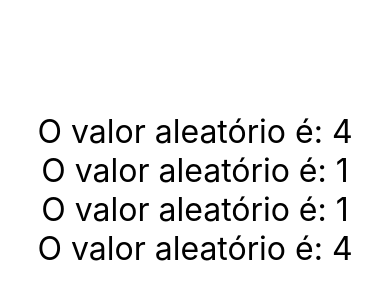
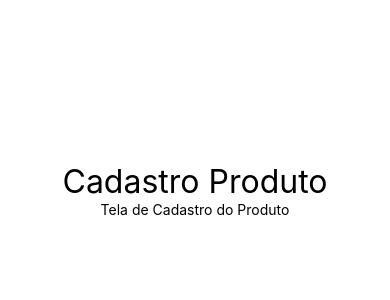
Before and after one commit to pauloteixeira01/Studies_in_React-native, a React Native app in the folder exercicios/: screen / in a window 390 px wide. Shown: the part 232-532 px from the top of the page. Built offline with nearby package versions, Linux system fonts and the light colour scheme.

Commit message:
Fragments, quando eu quiser setar propriedade pra um componente

```diff
--- a/exercicios/src/App.js
+++ b/exercicios/src/App.js
@@ -1,20 +1,21 @@
 import React from 'react';
 import { View, StyleSheet } from 'react-native';
-import Aleatorio from './components/Aleatorio'
-
-
-import MinMax from './components/MinMax';
-// import CompPadrao, { Comp1, Comp2 } from './components/Multi';
-// import Primeiro from './components/Primeiro';
+import Titulo from './components/Titulo';
+//import Aleatorio from './components/Aleatorio';
+//import MinMax from './components/MinMax';
+//import CompPadrao, { Comp1, Comp2 } from './components/Multi';
+//import Primeiro from './components/Primeiro';
 
 export default () => (
     <View style={style.App}>
+        <Titulo  principal="Cadastro Produto" secundario="Tela de Cadastro do Produto"/>
+
+        {/*<Aleatorio min={0} max={10}/>
         <Aleatorio min={0} max={10}/>
         <Aleatorio min={0} max={10}/>
         <Aleatorio min={0} max={10}/>
         <Aleatorio min={0} max={10}/>
-
-        {/*<MinMax min="3" max="20"/>
+        <MinMax min="3" max="20"/>
         <MinMax min="1" max="94"/>
         <CompPadrao />
         <Comp1 />
--- a/exercicios/src/components/Aleatorio.js
+++ b/exercicios/src/components/Aleatorio.js
@@ -2,7 +2,7 @@
 import { Text } from 'react-native';
 import Estilo from './estilo';
 
-export default props => {
+export default (props) => {
     const {min, max} = props; // destructure
     const aleatorio = parseInt(Math.random() * (max - min) + min);
     return (
--- /dev/null
+++ b/exercicios/src/components/Titulo.js
@@ -0,0 +1,10 @@
+import React, { Fragment } from 'react';
+import { Text } from 'react-native';
+import Estilo from './estilo';
+
+export default props => (
+    <Fragment>
+        <Text style={Estilo.txtG}>{props.principal}</Text>
+        <Text>{props.secundario}</Text>
+    </Fragment>
+)
```
